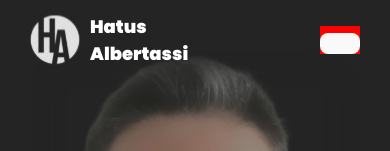
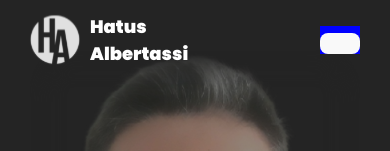
Before and after one commit to albertassihatus/newportfoil, a React (Vite) app: page / in a window 390 px wide. Shown: the top 151 px of the page. Built offline with nearby package versions, Linux system fonts and the light colour scheme.

Commit message:
fix css3

```diff
--- a/src/styles/mobile.css
+++ b/src/styles/mobile.css
@@ -35,7 +35,7 @@ body {
 }
 .btn-menu-mobile {
     display: block;
-    background-color: red;
+    background-color: blue;
 }
 
 .wrapper {
```
